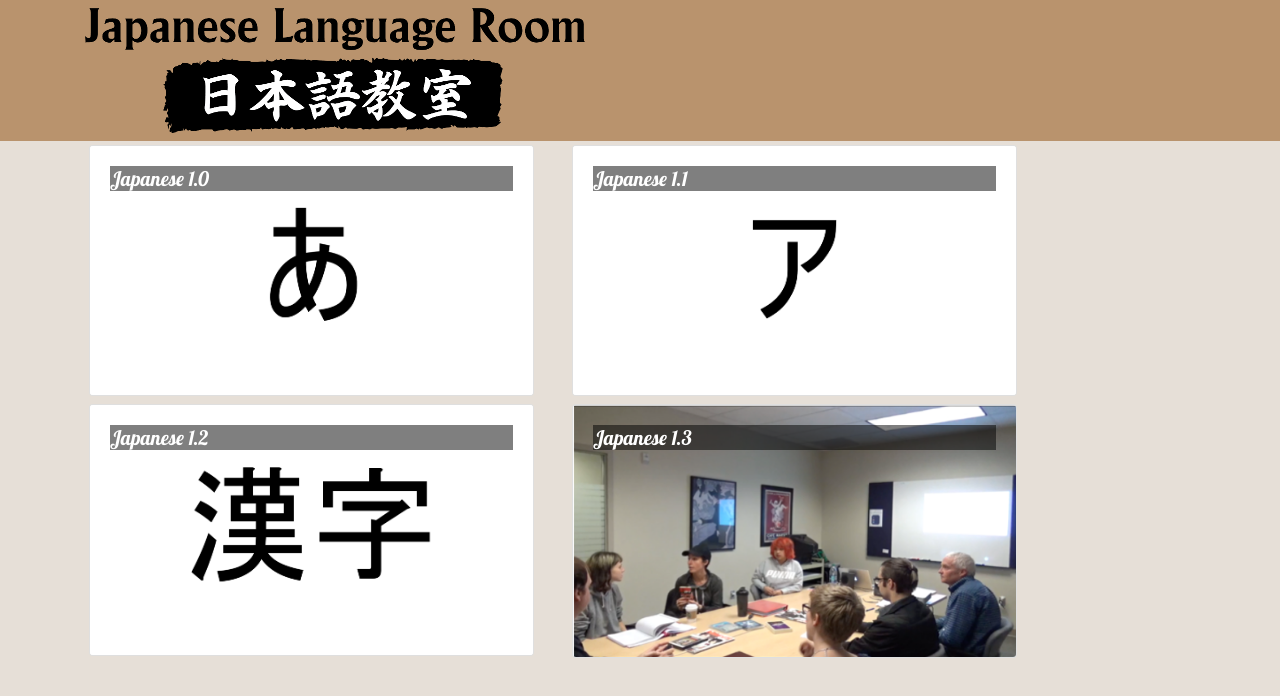
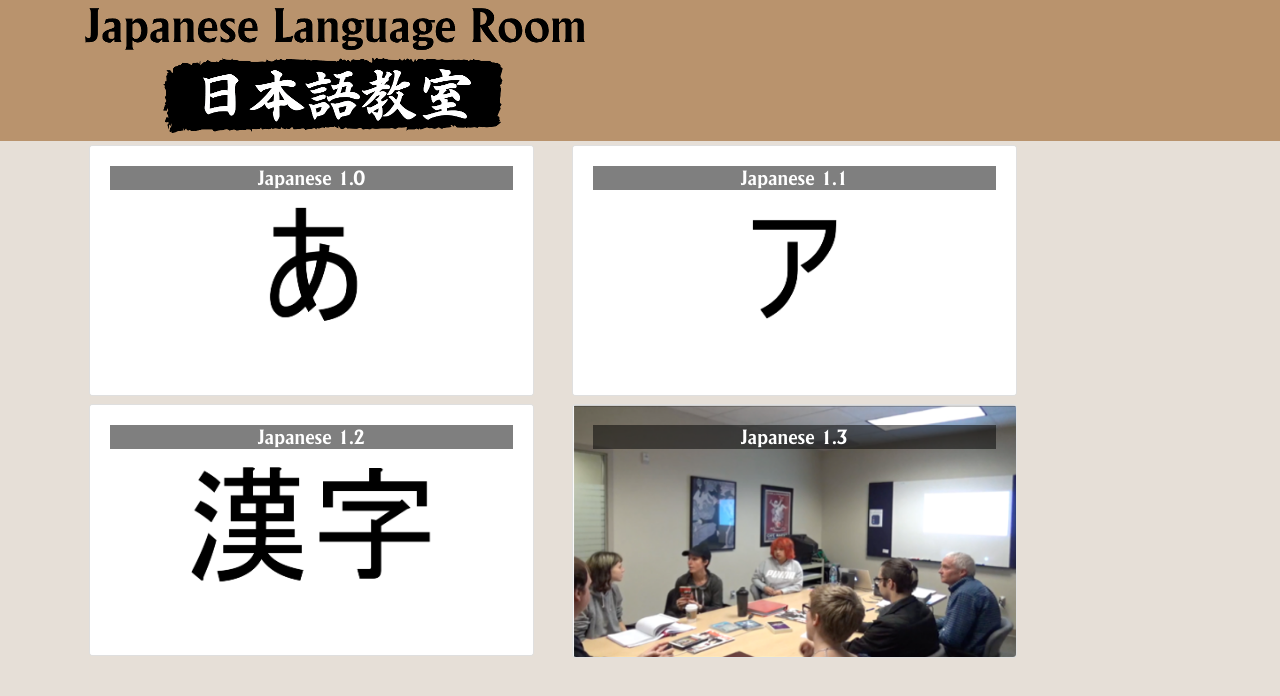
Before and after one commit to Johnsensei/jlr-react, a React (Create React App) app: page / in a window 1280 px wide. Shown: the top 696 px of the page. Built offline with nearby package versions, Linux system fonts and the light colour scheme.

Commit message:
Custom font added

```diff
--- a/src/App.css
+++ b/src/App.css
@@ -1,4 +1,3 @@
-/* TODO: set fonts per Javin's mockups. */
 
 .navbar{
   /*Colorset 1*/
@@ -24,7 +23,9 @@ body {
 }
 
 .card-title {
-  font: 500 1.25rem "Lobster", cursive;
+  font: 500 1.25rem "AdelonBold";
+  text-align: center;
+
 }
 
 .card-img-overlay .card-title {
--- a/src/index.css
+++ b/src/index.css
@@ -11,3 +11,10 @@ code {
   font-family: source-code-pro, Menlo, Monaco, Consolas, 'Courier New',
     monospace;
 }
+
+@font-face {
+  font-family: "AdelonBold";
+  src: local("AdelonBold"),
+    url("./fonts/AdelonBold.ttf") format("truetype");
+  font-weight: normal;
+}
--- a/src/index.js
+++ b/src/index.js
@@ -3,7 +3,7 @@ import ReactDOM from 'react-dom';
 import './index.css';
 import reportWebVitals from './reportWebVitals';
 import 'bootstrap/dist/css/bootstrap.min.css';
-import 'typeface-lobster';
+import './fonts/AdelonBold.ttf'
 import 'typeface-open-sans';
 import App from './App';
 
```
Also changed, not shown: src/fonts/AdelonBold.ttf (added).
